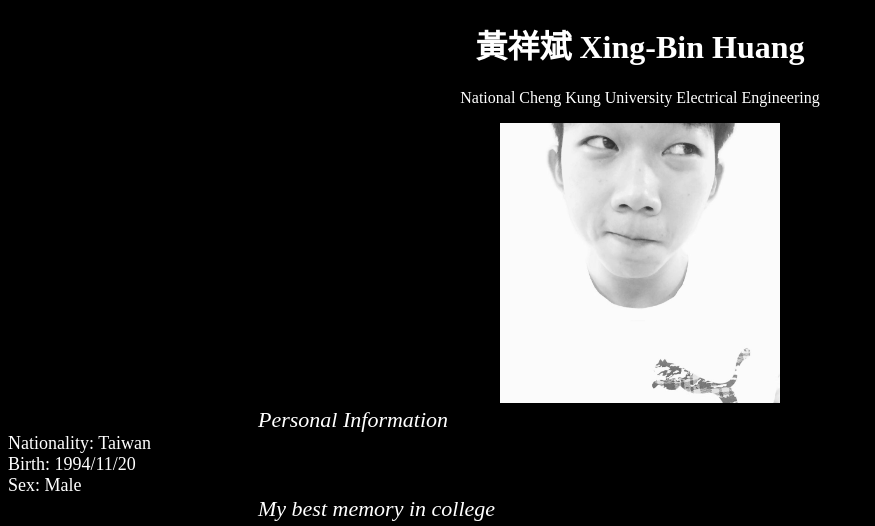
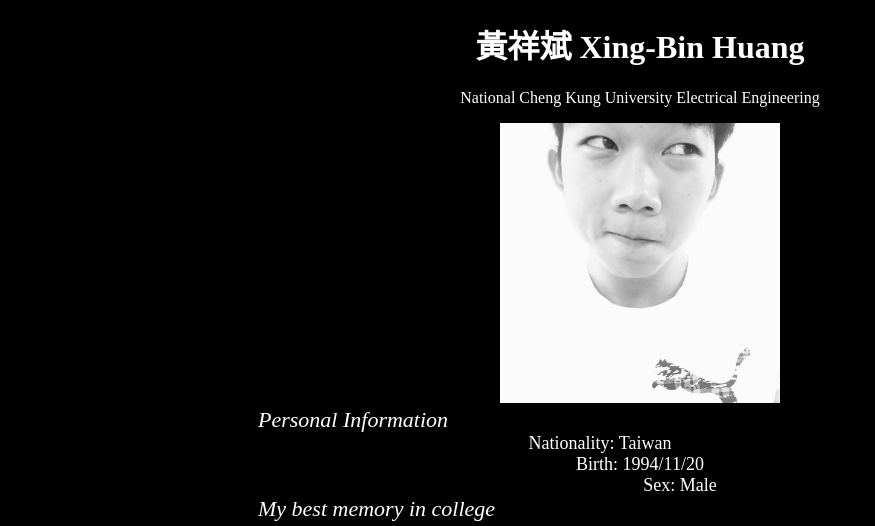
Before and after one commit to BinBinGGInInDer/wp2016, a plain HTML site: page index.html in a window 1280 px wide. Shown: the top 526 px of the page, without its empty margins (0-875 px from the left). Drawn offline with Linux system fonts and the light colour scheme.

Commit message:
Update index.html

```diff
--- a/index.html
+++ b/index.html
@@ -19,9 +19,9 @@
   <div class="form" id="personal">
     <div id="title">Personal Information</div>
     <div id="list">
-      <div id="list">Nationality: Taiwan  </div>
-      <div id="list">Birth: 1994/11/20 </div>
-      <div id="list">Sex: Male</div>
+      <div id="list" style="margin-right: 80px;text-align: center;">Nationality: Taiwan  </div>
+      <div id="list" style="text-align: center;">Birth: 1994/11/20 </div>
+      <div id="list" style="margin-left: 80px;text-align: center;">Sex: Male</div>
     </div>
   </div>
   <div class="form"id="memory">
```
